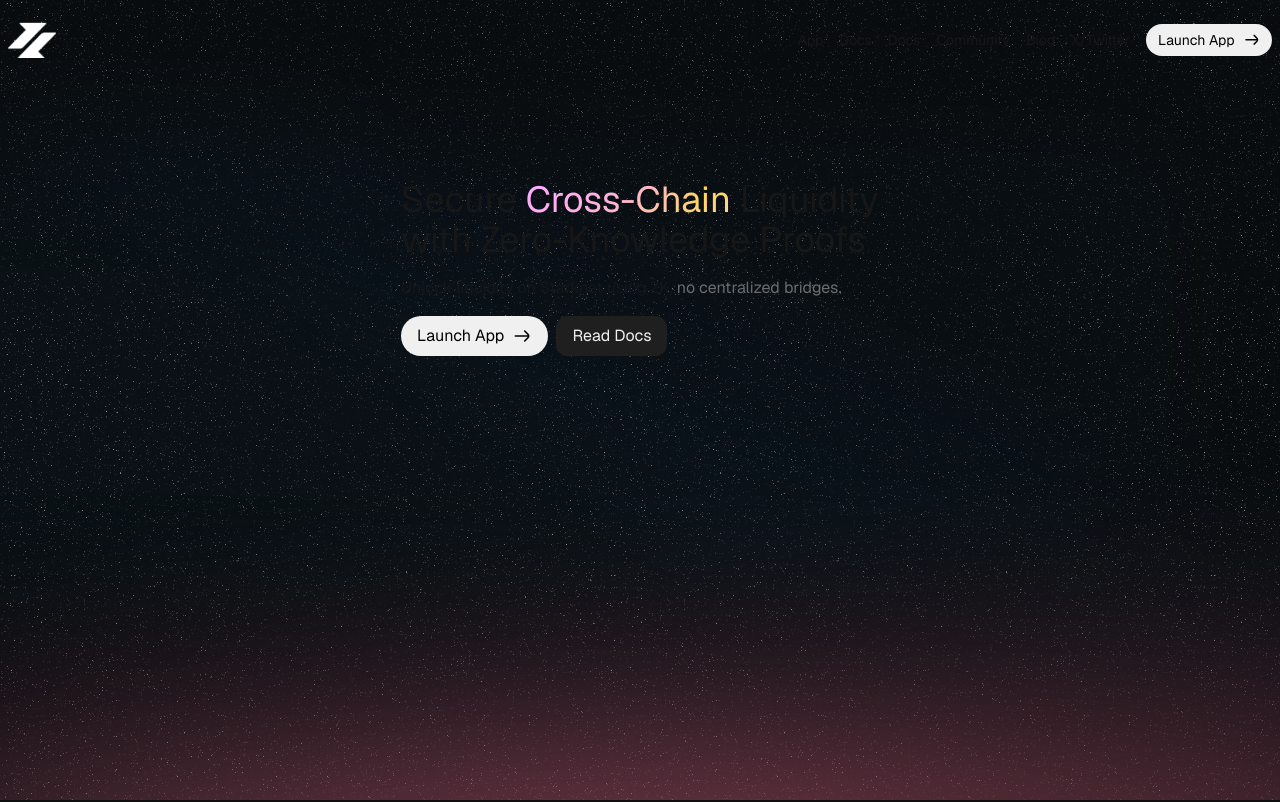
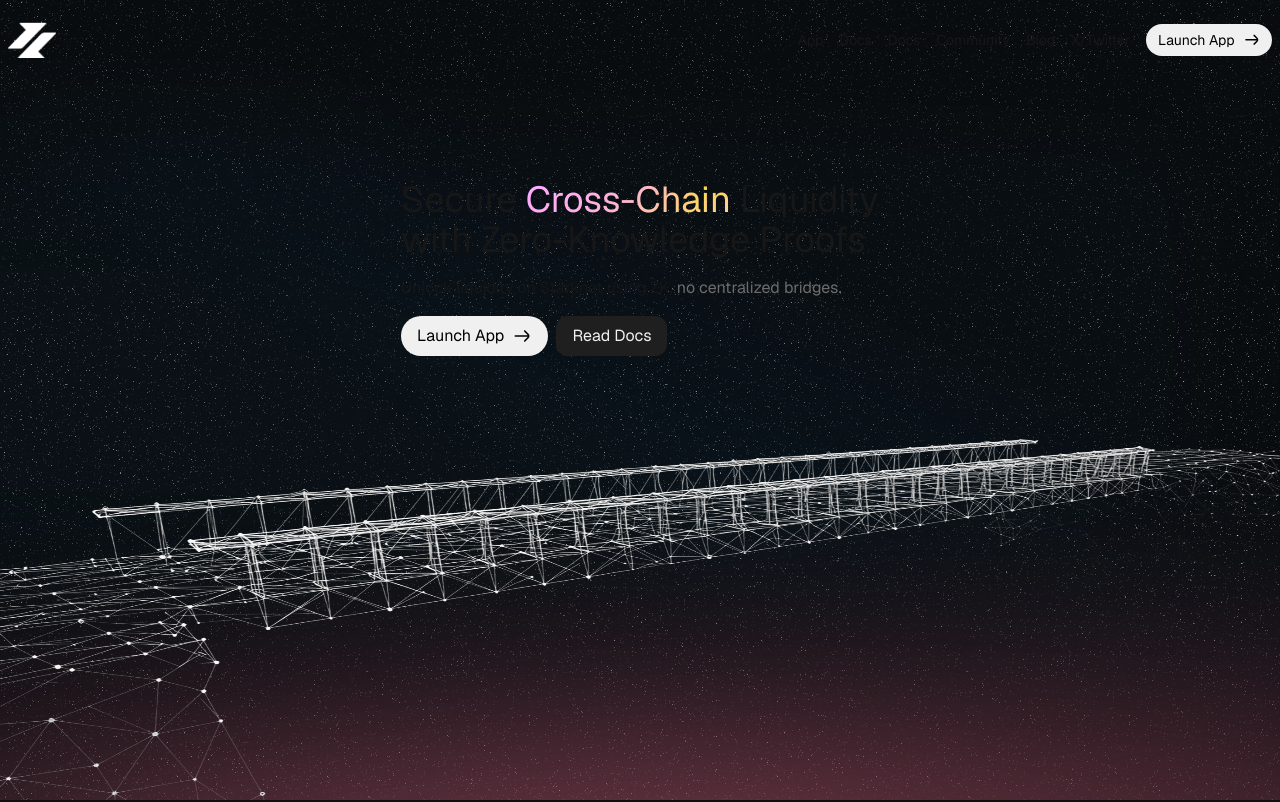
Before and after one commit to stephanniegb/ZeroXBridge_Frontend, a Next.js app: page / in a window 1280 px wide. Shown: the top 802 px of the page. Built offline with nearby package versions, Linux system fonts and the light colour scheme.

Commit message:
chore: add bg image

```diff
--- a/app/Landing-v2/ComingSoonFeatures/FeaturesList.tsx
+++ b/app/Landing-v2/ComingSoonFeatures/FeaturesList.tsx
@@ -147,7 +147,7 @@ const FeatureCard = ({ feature }: { feature: (typeof features)[number] }) => {
 
 const FeaturesList = () => {
   return (
-    <div className="w-full px-2 md:px-[40px] lg:px-4 xl:w-full h-fit py-4 flex flex-col gap-6 2xl:gap-12 items-center mx-auto my-[10rem]">
+    <div className="w-full max-w-[2400px] mx-auto px-2 md:px-[40px] lg:px-4 xl:w-full h-fit py-4 flex flex-col gap-6 2xl:gap-12 items-center  my-[10rem]">
       <AutoFadeTextWrapper
         as="h2"
         className="font-mono font-[500] text-[14px] 2xl:text-[32px]  self-start px-2 uppercase lg:pl-[40px] "
--- a/app/Landing-v2/HeroSection/Hero.tsx
+++ b/app/Landing-v2/HeroSection/Hero.tsx
@@ -6,10 +6,10 @@ import GradientText from "../../components/ui/GradientText";
 
 const Hero = () => {
   return (
-    <div className="h-[100dvh] w-full">
+    <div className="h-[100dvh] relative w-full">
       <div className="relative  h-full z-10">
         <Navbar />
-        <div className="flex flex-col gap-4 mt-[clamp(100px,10dvh,150px)] max-w-[478px] mx-auto ">
+        <div className="flex flex-col  gap-4 mt-[clamp(100px,10dvh,150px)] 2xl:mt-[15vh]  max-w-[478px] mx-auto ">
           <h1 className="text-4xl ">
             Secure <GradientText>Cross-Chain</GradientText> Liquidity with
             Zero-Knowledge Proofs
@@ -29,8 +29,10 @@ const Hero = () => {
           </div>
         </div>
       </div>
+      <div className="h-[60%] z-[2] mx-auto absolute left-1/2 -translate-x-1/2 w-full bottom-0 mt-auto mix-blend-lighten">
+        <Image src="/bridge-lg.png" alt="hero-bg" fill priority />
+      </div>
       <HeroBg />
-      background: linear-gradient(90deg, #FF779A 50%, #99485D 86.57%);
     </div>
   );
 };
--- a/app/page.tsx
+++ b/app/page.tsx
@@ -10,7 +10,7 @@ const Page = () => {
   return (
     <div className="w-full min-h-screen h-full bg-[#0a0a0a]  flex flex-col items-center">
       <Hero />
-      <div className="bg-[#0A0A0A] relative z-10">
+      <div className="bg-[#0A0A0A] w-full relative z-10">
         <ZeroXPosition />
         <HowItWorks />
         <InsideZeroX />
```
Also changed, not shown: public/bridge-lg.png (added).
